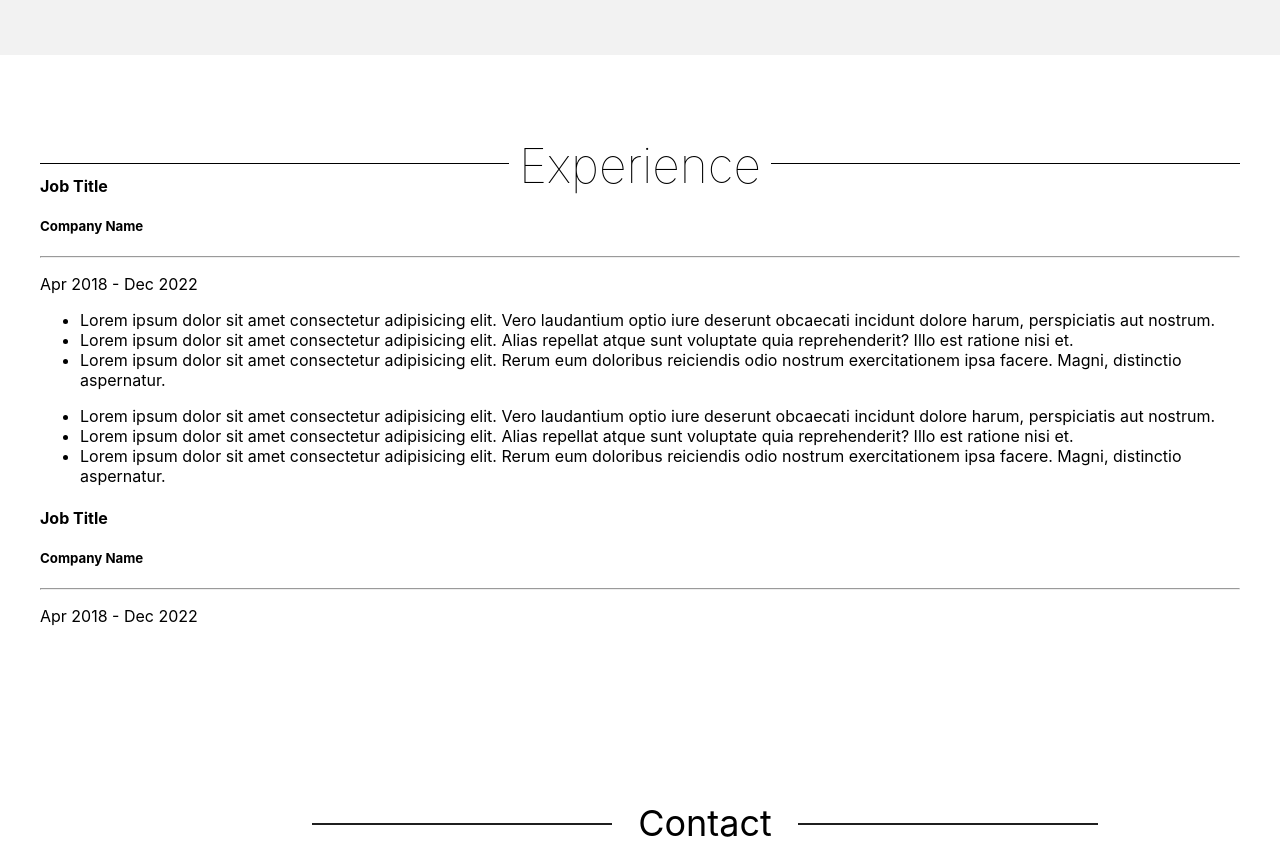
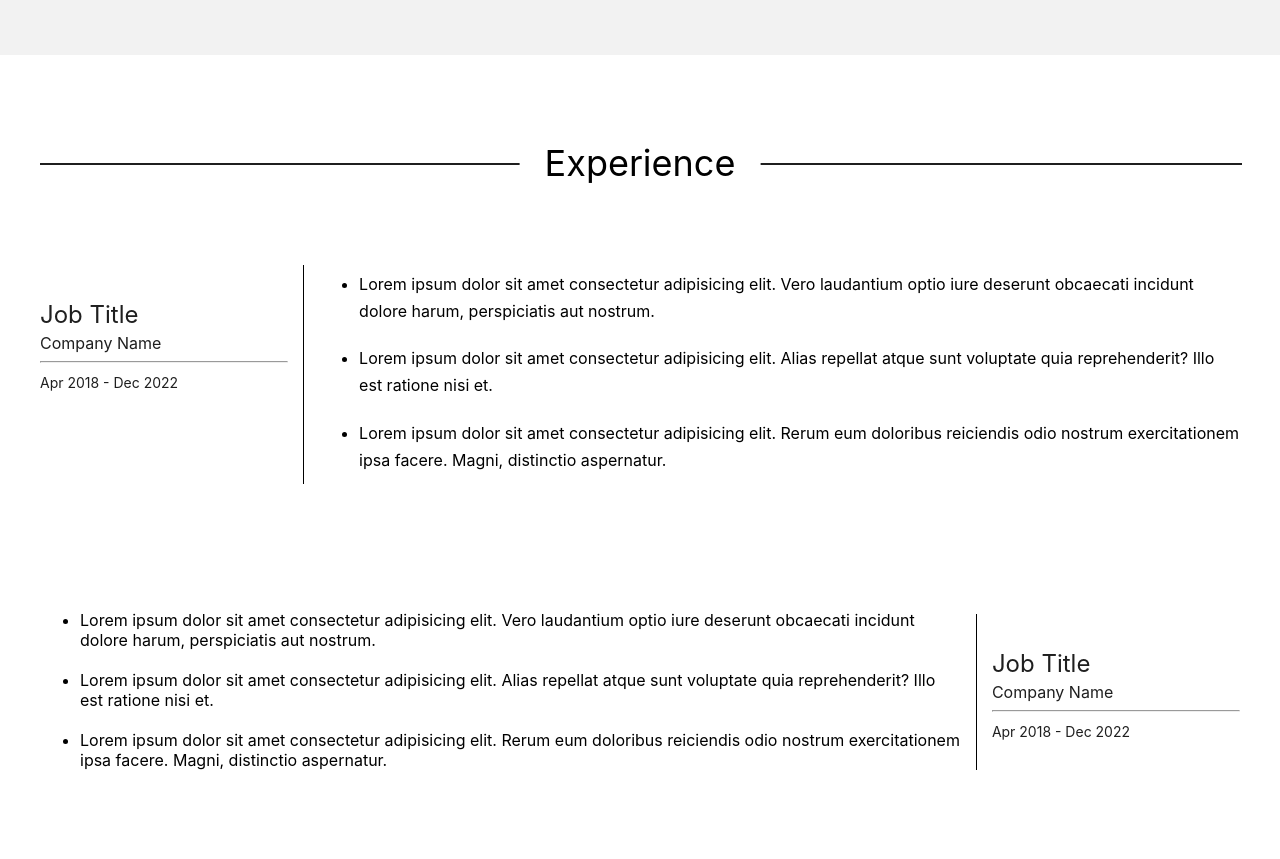
Before and after one commit to Moinulilm10/CDP_task-1_simple-portfolio, a plain HTML site: page index.html in a window 1280 px wide. Shown: the part 1540-2399 px from the top of the page. Drawn offline with Linux system fonts and the light colour scheme.

Commit message:
experience section added

```diff
--- a/style.css
+++ b/style.css
@@ -127,14 +127,13 @@ li a:hover {
   position: relative;
   text-align: center;
 }
+
 .hr-line {
   position: absolute;
   top: 50%;
   left: 0;
   width: 100%;
-  border: none;
-  height: 1px;
-  background-color: black;
+  border: 1px solid #1f1f1f;
 }
 
 .section-title-text-gray {
@@ -149,14 +148,15 @@ li a:hover {
 }
 
 .section-title-text-white {
-  font-size: 3rem;
-  font-weight: 100;
+  font-size: 36px;
+  font-weight: 400;
   position: absolute;
   top: 50%;
   left: 50%;
   transform: translate(-50%, -100%);
   background-color: #ffffff;
-  padding: 0 10px;
+  padding: 0px 25px;
+  line-height: 43.45px;
 }
 
 .about-details {
@@ -182,6 +182,105 @@ li a:hover {
 }
 /*-------- style for about section end ----------------------- */
 
+/*-------- style for Experience section start ----------------------- */
+.job-container {
+  display: flex;
+  margin-top: 100px;
+}
+
+.job-data-container {
+  border-right: 1px solid black;
+  flex: 2 1 0%;
+  padding-top: 30px;
+  margin: 10px 0px;
+}
+
+.job-data {
+  padding-right: 15px;
+  margin: auto;
+}
+
+.job-data h4 {
+  font-size: 24px;
+  font-weight: 400;
+  margin: 5px 0px;
+  line-height: 29.05px;
+  color: #1f1f1f;
+}
+
+.job-data h5 {
+  font-size: 16px;
+  font-weight: 400;
+  margin: 0px;
+  line-height: 19.36px;
+  color: #1f1f1f;
+}
+
+.job-data p {
+  font-size: 14px;
+  font-weight: 400;
+  margin: 0px;
+  line-height: 23.8px;
+  color: #1f1f1f;
+}
+
+.job-details {
+  flex: 7 1 0%;
+  margin-left: 15px;
+  font-size: 16px;
+  font-weight: 400;
+  line-height: 27.2px;
+}
+
+.job-details li {
+  margin-bottom: 20px;
+}
+
+.job-data-container2 {
+  border-left: 1px solid black;
+  flex: 2 1 0%;
+  padding-top: 30px;
+  margin: 20px 0px;
+}
+
+.job-data2 {
+  padding-left: 15px;
+  margin: auto;
+}
+
+.job-data2 h4 {
+  font-size: 24px;
+  font-weight: 400;
+  margin: 5px 0px;
+  line-height: 29.05px;
+  color: #1f1f1f;
+}
+
+.job-data2 h5 {
+  font-size: 16px;
+  font-weight: 400;
+  margin: 0px;
+  line-height: 19.36px;
+  color: #1f1f1f;
+}
+
+.job-data2 p {
+  font-size: 14px;
+  font-weight: 400;
+  margin: 0px;
+  line-height: 23.8px;
+  color: #1f1f1f;
+}
+
+.job-details2 {
+  flex: 7 1 0%;
+  margin-right: 15px;
+}
+
+.job-details2 li {
+  margin-bottom: 20px;
+}
+/*-------- style for Experience section end ----------------------- */
 /* .container {
   max-width: 1000px;
   margin: 0 auto;
```
